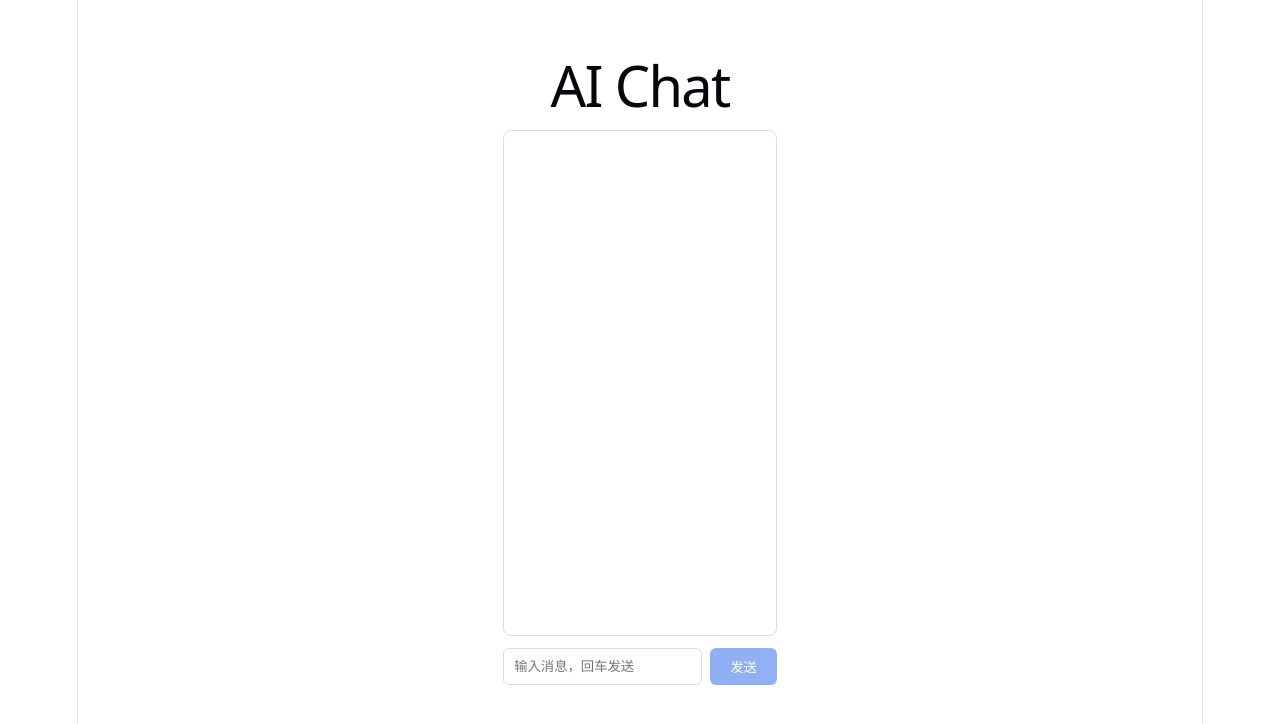
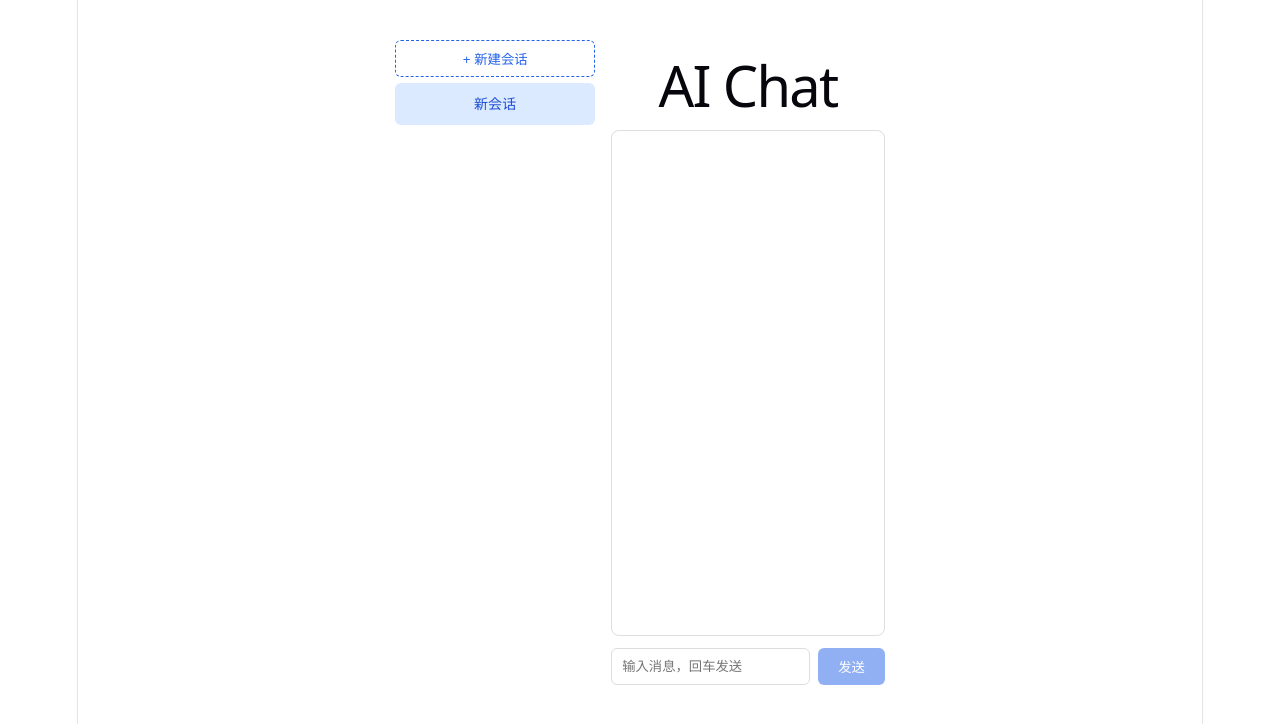
Before and after one commit to machangzhi/TraeCodeProject, a Vue app in the folder ai-agent-learning/01-ai-chat/frontend/: page / in a window 1280 px wide. Shown: the top 724 px of the page. Built offline with nearby package versions, Linux system fonts and the light colour scheme.

Commit message:
Day 6: multi-turn conversation with token-budget history trimming, sidebar, and localStorage persistence

```diff
--- a/ai-agent-learning/01-ai-chat/frontend/src/App.vue
+++ b/ai-agent-learning/01-ai-chat/frontend/src/App.vue
@@ -1,5 +1,5 @@
 <script setup lang="ts">
-import { ref, nextTick } from 'vue'
+import { ref, computed, watch, nextTick } from 'vue'
 import MarkdownView from './components/MarkdownView.vue'
 
 interface Message {
@@ -10,8 +10,65 @@ interface Message {
   isError?: boolean
 }
 
-// 消息列表，初始为空
-const messages = ref<Message[]>([])
+// Day6：Conversation 数据模型 —— 一个会话是一串有序消息
+interface Conversation {
+  id: string
+  title: string
+  messages: Message[]
+  createdAt: number
+}
+
+const STORAGE_KEY = 'ai-chat:conversations'
+
+// 从 localStorage 恢复上次的会话列表和当前会话 id
+function loadConversations(): Conversation[] {
+  try {
+    const raw = localStorage.getItem(STORAGE_KEY)
+    return raw ? (JSON.parse(raw) as Conversation[]) : []
+  } catch {
+    return []
+  }
+}
+
+const conversations = ref<Conversation[]>(loadConversations())
+const currentId = ref<string>(conversations.value[0]?.id ?? '')
+
+// 当前会话；模板里的 messages 都从它取
+const current = computed(
+  () => conversations.value.find((c) => c.id === currentId.value) ?? null,
+)
+const messages = computed(() => current.value?.messages ?? [])
+
+// 首次打开或全部删完时，兜底建一个空会话
+if (!current.value) {
+  const c: Conversation = {
+    id: crypto.randomUUID(),
+    title: '新会话',
+    messages: [],
+    createdAt: Date.now(),
+  }
+  conversations.value.push(c)
+  currentId.value = c.id
+}
+
+// 任何消息变化都持久化到 localStorage（刷新不丢）
+watch(
+  conversations,
+  (list) => localStorage.setItem(STORAGE_KEY, JSON.stringify(list)),
+  { deep: true },
+)
+
+// 新建会话并切换过去
+function newConversation() {
+  const c: Conversation = {
+    id: crypto.randomUUID(),
+    title: '新会话',
+    messages: [],
+    createdAt: Date.now(),
+  }
+  conversations.value.unshift(c)
+  currentId.value = c.id
+}
 
 // 输入框内容
 const input = ref('')
@@ -40,16 +97,26 @@ function stop() {
 
 async function send() {
   const text = input.value.trim()
-  if (!text || loading.value) return
+  const conv = current.value
+  if (!text || loading.value || !conv) return
+
+  // 捕获当前会话的引用：流式过程中用户可能切换会话，
+  // 后续所有写入都必须落在发起时的这个会话上，不能用 current.value
+  const convMessages = conv.messages
+
+  // 首条用户消息作为会话标题（取前 20 字）
+  if (convMessages.length === 0) {
+    conv.title = text.slice(0, 20)
+  }
 
   // 先把用户消息入列，再占位一条空的 AI 消息，流式过程中往里追加文字
-  messages.value.push({ role: 'user', content: text })
+  convMessages.push({ role: 'user', content: text })
   scrollToBottom()
   input.value = ''
   loading.value = true
 
-  messages.value.push({ role: 'assistant', content: '' })
-  const aiIndex = messages.value.length - 1
+  convMessages.push({ role: 'assistant', content: '' })
+  const aiIndex = convMessages.length - 1
 
   // 每条请求独立一个 AbortController，结束后在 finally 里清空
   const ctrl = new AbortController()
@@ -63,7 +130,7 @@ async function send() {
       signal: ctrl.signal,
       // 只发本轮占位之前的历史，并剔除历次失败/中断消息，避免污染上下文
       body: JSON.stringify({
-        messages: messages.value
+        messages: convMessages
           .filter((_, i) => i < aiIndex)
           .filter((m) => !m.isError),
       }),
@@ -94,7 +161,7 @@ async function send() {
         const data = JSON.parse(payload)
         if (data.error) throw new Error(data.error)
         if (data.delta) {
-          messages.value[aiIndex].content += data.delta
+          convMessages[aiIndex].content += data.delta
           scrollToBottom()
         }
       }
@@ -102,12 +169,12 @@ async function send() {
 
     // 整流没有任何 delta（如内容被审核拦截、finish_reason=content_filter），
     // 给占位气泡兜底提示并标记错误，避免空白气泡残留，也防止空消息进入下一轮历史
-    if (!messages.value[aiIndex].content) {
-      messages.value[aiIndex].content = '（模型未返回内容）'
-      messages.value[aiIndex].isError = true
+    if (!convMessages[aiIndex].content) {
+      convMessages[aiIndex].content = '（模型未返回内容）'
+      convMessages[aiIndex].isError = true
     }
   } catch (error) {
-    const ai = messages.value[aiIndex]
+    const ai = convMessages[aiIndex]
     if (error instanceof DOMException && error.name === 'AbortError') {
       // 用户主动 Stop：保留半截内容并标注，打 isError 不进下一轮历史
       ai.content = ai.content
@@ -131,6 +198,19 @@ async function send() {
 </script>
 
 <template>
+  <div class="layout">
+    <aside class="sidebar">
+      <button class="new-btn" @click="newConversation">+ 新建会话</button>
+      <div
+        v-for="c in conversations"
+        :key="c.id"
+        :class="['conv-item', { active: c.id === currentId }]"
+        @click="currentId = c.id"
+      >
+        {{ c.title }}
+      </div>
+    </aside>
+
     <div class="chat">
       <h1>AI Chat</h1>
 
@@ -163,13 +243,53 @@ async function send() {
         <button v-else :disabled="!input.trim()" @click="send">发送</button>
       </div>
     </div>
+  </div>
 </template>
 
 <style scoped>
-.chat {
-  max-width: 720px;
+.layout {
+  display: flex;
+  max-width: 960px;
   margin: 40px auto;
   padding: 0 16px;
+  gap: 16px;
+}
+/* 会话列表侧边栏 */
+.sidebar {
+  width: 200px;
+  flex-shrink: 0;
+  display: flex;
+  flex-direction: column;
+  gap: 6px;
+}
+.new-btn {
+  padding: 8px;
+  border: 1px dashed #2563eb;
+  background: #fff;
+  color: #2563eb;
+  border-radius: 6px;
+  cursor: pointer;
+}
+.conv-item {
+  padding: 8px 10px;
+  border-radius: 6px;
+  cursor: pointer;
+  font-size: 14px;
+  /* 标题过长时单行省略 */
+  white-space: nowrap;
+  overflow: hidden;
+  text-overflow: ellipsis;
+}
+.conv-item:hover {
+  background: #f3f4f6;
+}
+.conv-item.active {
+  background: #dbeafe;
+  color: #1d4ed8;
+}
+.chat {
+  flex: 1;
+  min-width: 0;
 }
 .messages {
   border: 1px solid #ddd;
```
Also changed, not shown: 1 other file (tests, documents, lock files or other folders). Lines whose indentation alone changed are shown as unchanged.
